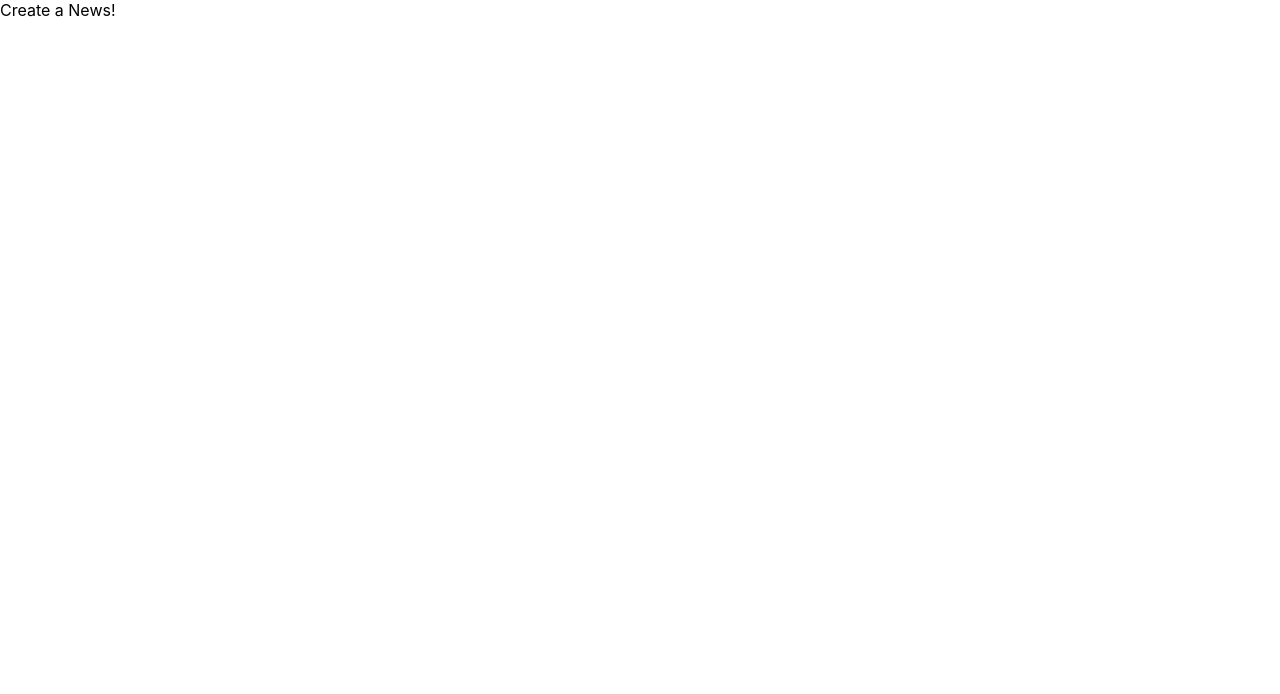
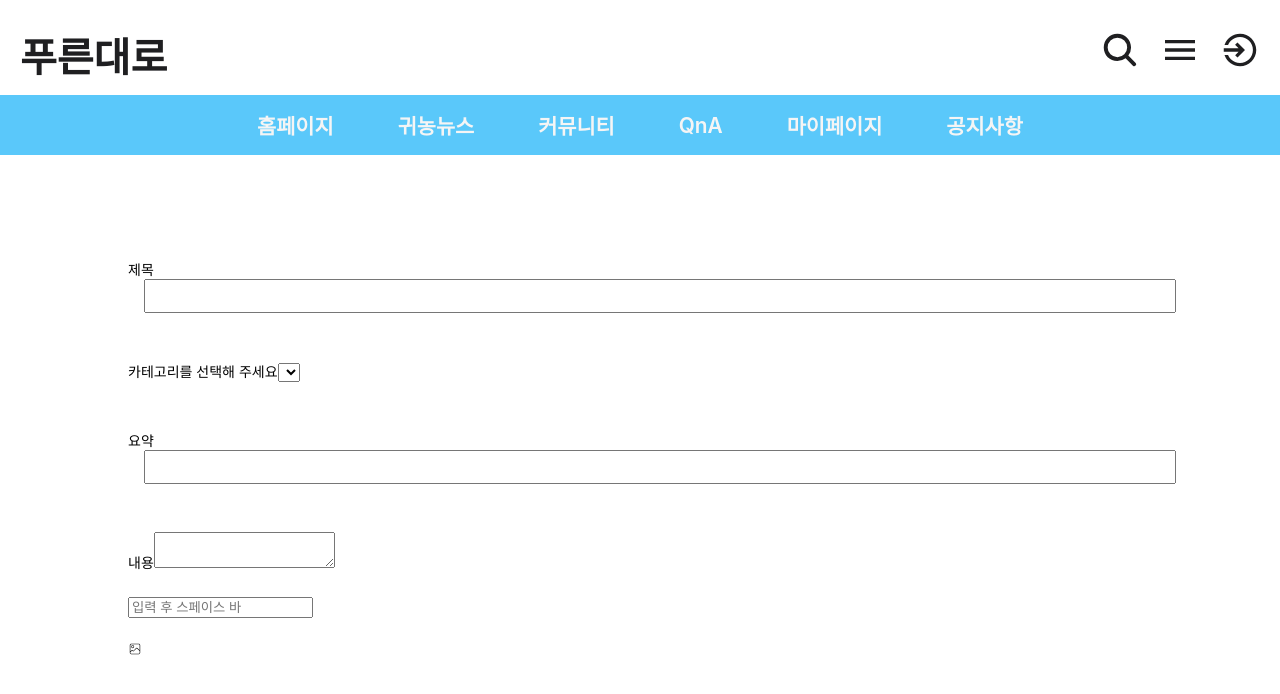
Before and after one commit to dancingKimDH/Toy_Harvest, a React (Create React App) app: page /news/new in a window 1280 px wide. Shown: the top 694 px of the page. Built offline with nearby package versions, Linux system fonts and the light colour scheme; no server answers.

Commit message:
css is a hell

```diff
--- a/src/components/PostBox/NewsPostNew.tsx
+++ b/src/components/PostBox/NewsPostNew.tsx
@@ -1,7 +1,55 @@
-export default function NewsPostNew () {
+import { useState } from "react"
+import { CiImageOn } from "react-icons/ci";
+import Header from "../Header";
+
+export default function NewsPostNew() {
+
+    const onSubmit = () => { }
+
+    const [title, setTitle] = useState<string>("");
+    const [summary, setSummary] = useState<string>("");
+    const [content, setContent] = useState<string>("");
+    const [hashTag, setHashTag] = useState<string>("");
+
     return (
-        <div>
-            Create a News!
-        </div>
+        <>
+            <Header />
+
+            <form action="" onSubmit={onSubmit} className="form">
+                <div className="form__block">
+                    <label htmlFor="title">제목</label>
+                    <input type="text" name="title" id="title" required value={title} />
+                </div>
+
+                <div className="form__block">
+                    <label htmlFor="category">카테고리를 선택해 주세요</label>
+                    <select name="category" id="category"></select>
+                </div>
+
+                <div className="form__block">
+                    <label htmlFor="summary">요약</label>
+                    <input type="text" name="summary" id="summary" required value={summary} />
+                </div>
+
+                <div className="form__block">
+                    <label htmlFor="content">내용</label>
+                    <textarea name="content" id="content" required value={content}></textarea>
+                </div>
+
+                <div className="form__hashtag-area">
+                    <input type="text" name="hashtag" id="hashtag" placeholder="입력 후 스페이스 바" value={hashTag} />
+                </div>
+
+                <div className="form__submit-area">
+                    <div className="form__block">
+                        <label htmlFor="file-input"><CiImageOn /></label>
+                        <input type="file" name="file-input" id="file-input" accept="image/*" className="hidden" />
+                    </div>
+                </div>
+
+
+
+            </form>
+        </>
     )
 }
--- a/src/index.scss
+++ b/src/index.scss
@@ -20,6 +20,10 @@ $primaryBlue: #5AC8FA;
 $primaryRed: #FF3A2D;
 $primaryYello: #FFCC00;
 
+.hidden {
+  display: none;
+}
+
 .borderless_button {
   border: none;
   background-color: transparent;
@@ -27,7 +31,7 @@ $primaryYello: #FFCC00;
   cursor: pointer;
 }
 
-.footer{
+.footer {
   height: 60px;
   margin-top: 5vh;
   background-color: #FFCC00;
@@ -36,6 +40,7 @@ $primaryYello: #FFCC00;
 .header {
   width: 100%;
   overflow: hidden;
+
   &__title {
     font-size: 2.5rem;
     color: #8E8E93;
@@ -66,7 +71,7 @@ $primaryYello: #FFCC00;
     color: white;
     overflow: hidden;
 
-    @media(max-width:768px){
+    @media(max-width:768px) {
       padding-left: 1rem;
       padding-right: 1rem;
     }
@@ -79,7 +84,7 @@ $primaryYello: #FFCC00;
       gap: 4rem;
       padding-left: 0;
 
-      @media(max-width:768px){
+      @media(max-width:768px) {
         gap: 2rem;
       }
 
@@ -103,7 +108,7 @@ $primaryYello: #FFCC00;
         color: whitesmoke;
         word-break: break-word;
 
-        @media (max-width:768px){
+        @media (max-width:768px) {
           font-size: 0.8rem;
         }
 
@@ -144,7 +149,7 @@ $primaryYello: #FFCC00;
     overflow: hidden;
     list-style: none;
 
-    @media (max-width: 768px){
+    @media (max-width: 768px) {
       width: 100%;
       height: 30vh;
     }
@@ -268,6 +273,7 @@ $primaryYello: #FFCC00;
   left: 10vh;
   z-index: 999;
   top: 3vh;
+
   button {
     border: none;
     font-size: 3vh;
@@ -276,8 +282,8 @@ $primaryYello: #FFCC00;
     color: #1F1F21;
   }
 
-@media(max-width:768px){
-  top:5vh;
+  @media(max-width:768px) {
+    top: 5vh;
     left: 6vh;
   }
 
@@ -290,7 +296,7 @@ $primaryYello: #FFCC00;
   width: 30%;
   height: 100%;
 
-  @media(max-width:768px){
+  @media(max-width:768px) {
     width: 80%;
   }
 
@@ -301,7 +307,7 @@ $primaryYello: #FFCC00;
   background-image: linear-gradient(to top, $primaryYello 50%, transparent 50%);
 }
 
-.form__login{
+.form__login {
   margin: 20vh auto !important;
 }
 
@@ -332,7 +338,8 @@ $primaryYello: #FFCC00;
     justify-content: center;
     cursor: pointer;
 
-    &:hover, &:focus {
+    &:hover,
+    &:focus {
       opacity: 1;
     }
 
@@ -342,7 +349,7 @@ $primaryYello: #FFCC00;
       background-color: $primaryDark;
       color: white;
       font-size: 2vh;
-      font-weight:700;
+      font-weight: 700;
       cursor: pointer;
     }
 
@@ -367,6 +374,7 @@ $primaryYello: #FFCC00;
       padding-top: 1vh;
       padding-bottom: 1vh;
       color: white;
+
       &-link {
         text-decoration: none;
         padding-left: 5px;
@@ -389,6 +397,7 @@ $primaryYello: #FFCC00;
       background-color: transparent;
       width: 90%;
       overflow: hidden;
+
       &:focus {
         border: none;
       }
@@ -426,6 +435,7 @@ $primaryYello: #FFCC00;
   gap: 2vh;
   display: flex;
   justify-content: center;
+
   button {
     cursor: pointer;
     color: #1F1F21;
@@ -437,10 +447,11 @@ $primaryYello: #FFCC00;
   }
 }
 
-.create-btn{
+.create-btn {
 
   display: flex;
   justify-content: space-between;
+
   button {
     @extend .borderless_button;
 
@@ -457,7 +468,7 @@ $primaryYello: #FFCC00;
   padding-left: 1vh;
   padding-right: 1vh;
 
-  @media(max-width:768px){
+  @media(max-width:768px) {
     grid-template-columns: repeat(2, 1fr);
   }
 
@@ -470,18 +481,19 @@ $primaryYello: #FFCC00;
   margin: 0 auto;
   padding-bottom: 6vh;
 
-  @media(max-width:768px){
+  @media(max-width:768px) {
     width: 15vh;
     height: 15vh;
   }
 
-  &-postImage{
-    img{
+  &-postImage {
+    img {
       border-radius: 10%;
     }
   }
 
-  &:focus, &:hover {
+  &:focus,
+  &:hover {
     cursor: pointer;
   }
 
@@ -493,7 +505,7 @@ $primaryYello: #FFCC00;
       height: 20vh;
       z-index: 999;
 
-      @media(max-width:768px){
+      @media(max-width:768px) {
         width: 10vh;
         height: 10vh;
       }
@@ -503,7 +515,7 @@ $primaryYello: #FFCC00;
         height: 25vh;
         transition: all 0.5s ease-in-out;
 
-        @media(max-width:768px){
+        @media(max-width:768px) {
           width: 15vh;
           height: 15vh;
         }
@@ -511,7 +523,7 @@ $primaryYello: #FFCC00;
     }
   }
 
-  &-user{
+  &-user {
 
     display: flex;
     justify-content: space-between;
@@ -533,10 +545,37 @@ $primaryYello: #FFCC00;
       padding-bottom: 1vh;
     }
 
-    &-name, &-likes, &-createdAt{
+    &-name,
+    &-likes,
+    &-createdAt {
       display: flex;
       align-items: center;
     }
 
   }
 }
+
+// new news post
+
+.form {
+  width: 80%;
+  height: 100%;
+  margin: 10vh auto 0 auto;
+
+&__block {
+  padding-top: 3vh;
+  padding-bottom: 3vh;
+  font-size: 14px;
+
+  input {
+    margin-left: 2vh;
+    height: 70%;
+    width: 100%;
+    font-size: 1.5rem;
+  }
+
+}
+
+
+
+}
```
Lines whose indentation alone changed are shown as unchanged.
